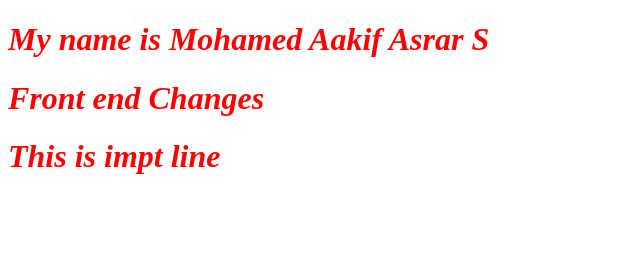
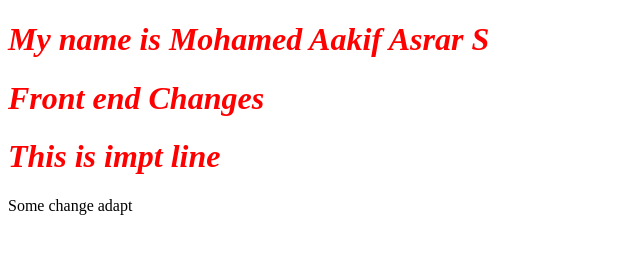
Before and after one commit to MOHAMEDAAKIFASRAR/samplerepo, a plain HTML site: page index.html in a window 1280 px wide. Shown: the whole page, without its empty margins (0-640 px from the left). Drawn offline with Linux system fonts and the light colour scheme.

Commit message:
Update index.html

```diff
--- a/index.html
+++ b/index.html
@@ -10,5 +10,6 @@
     <h1>My name is Mohamed Aakif Asrar S</h1>
     <h1>Front end Changes</h1>
     <h1>This is impt line</h1>
+    Some change adapt
 </body>
 </html>
```
